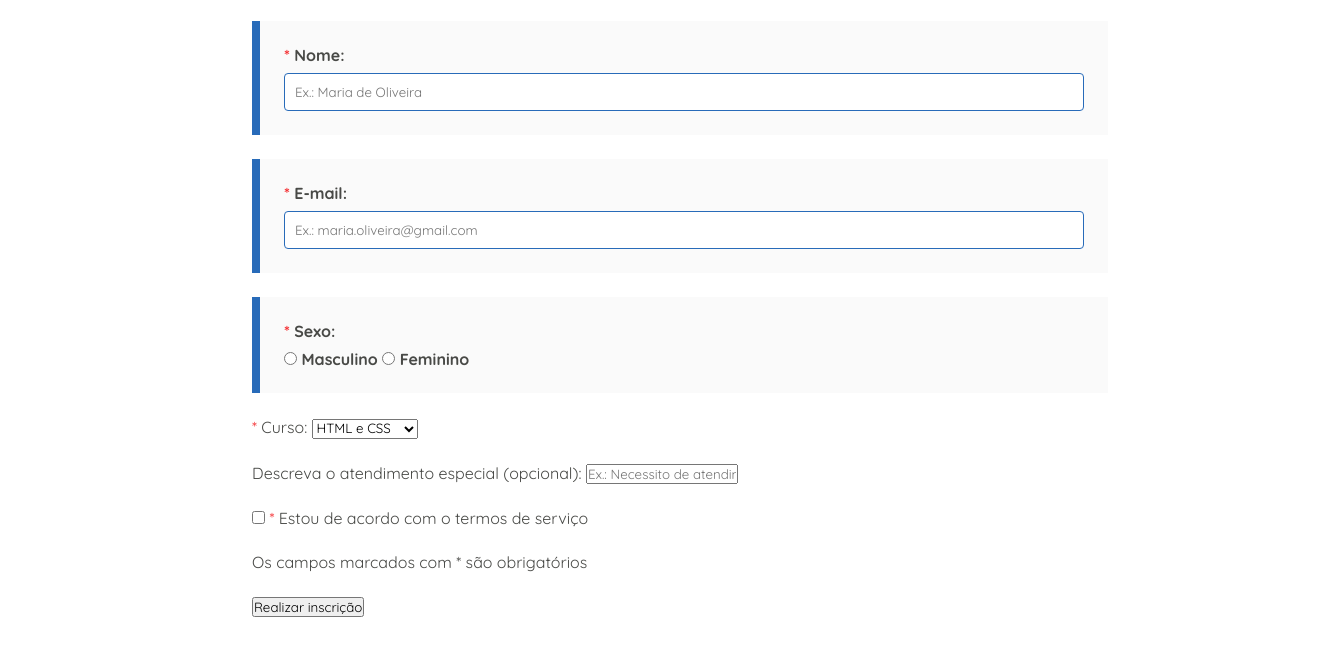
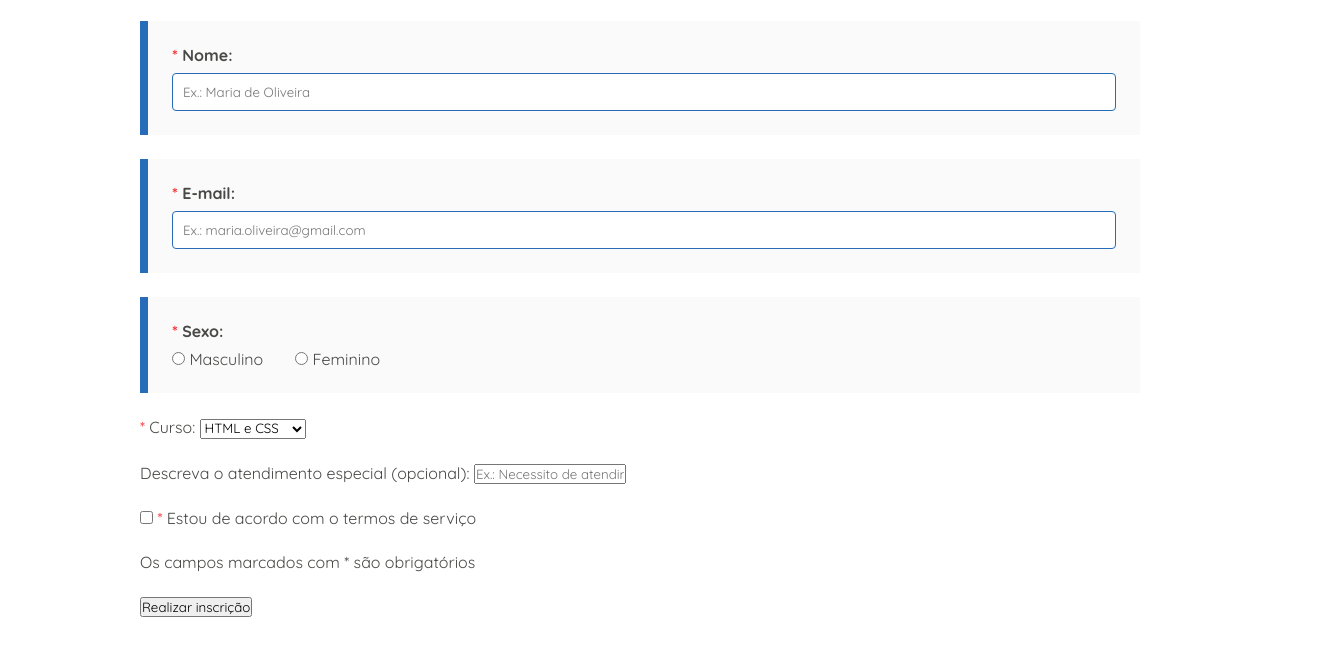
Before and after one commit to MatheusLBatista/enrollment-form, a website built with Vite: page index.html in a window 1280 px wide. Shown: the part 199-856 px from the top of the page, 1320 px wide, since content can reach past the window. Built offline with nearby package versions, Linux system fonts and the light colour scheme.

Commit message:
styling gender-options

```diff
--- a/index.html
+++ b/index.html
@@ -35,14 +35,20 @@
         </div>
 
         <div class="gender">
-          <label for=""><span>*</span> Sexo: </label>
+          <div>
+            <label for=""><span>*</span> Sexo: </label>
+          </div>
 
           <div class="gender-options">
-            <input type="radio" name="male" id="male" value="male">
-            <label for="male">Masculino</label>
+            <div>
+              <input type="radio" name="gender" id="male" value="male">
+              <label for="male">Masculino</label>
+            </div>
 
-            <input type="radio" name="female" id="female" value="female">
-            <label for="female">Feminino</label>
+            <div>
+              <input type="radio" name="gender" id="female" value="female">
+              <label for="female">Feminino</label>
+            </div>
           </div>
         </div>
 
--- a/src/style.css
+++ b/src/style.css
@@ -6,7 +6,6 @@
 }
 
 body {
-  width: 100%;
   background-color: #FFF;
   color: #484946;
 }
@@ -17,7 +16,6 @@ body {
   align-items: center;
   margin: 40px;
   gap: 24px;
-  width: 100%;
 }
 
 header {
@@ -26,11 +24,11 @@ header {
   background-color: #F1F1F160;
   border-radius: 0 8px 8px 0;
   padding: 24px;
+  max-width: 1000px;
+  margin: 0 auto;
 }
 
-.content-header,
-.name,
-.email {
+.content-header {
   width: 100%;
   max-width: 1000px;
 }
@@ -54,6 +52,9 @@ form {
   display: flex;
   flex-direction: column;
   gap: 24px;
+  max-width: 1000px;
+  margin: 0 auto;
+  width: 100%;
 }
 
 .name {
@@ -66,8 +67,9 @@ form {
   border-left: 8px solid #286BB9;
 }
 
-.name > input {
-  width: 100vh;
+.name input,
+.email input {
+  width: 100%;
   padding: 10px;
   border: 1px solid #286BB9;
   border-radius: 4px;
@@ -87,13 +89,6 @@ label > span {
   border-left: 8px solid #286BB9;
 }
 
-.email > input {
-  width: 100vh;
-  padding: 10px;
-  border: 1px solid #286BB9;
-  border-radius: 4px;
-}
-
 .gender {
   display: flex;
   flex-direction: column;
@@ -103,3 +98,13 @@ label > span {
   font-weight: 700;
   border-left: 8px solid #286BB9;
 }
+
+.gender-options {
+  display: flex;
+  gap: 32px;
+  font-weight: 400;
+}
+
+input[type="radio"] {
+  accent-color: #286BB9;
+}
```
